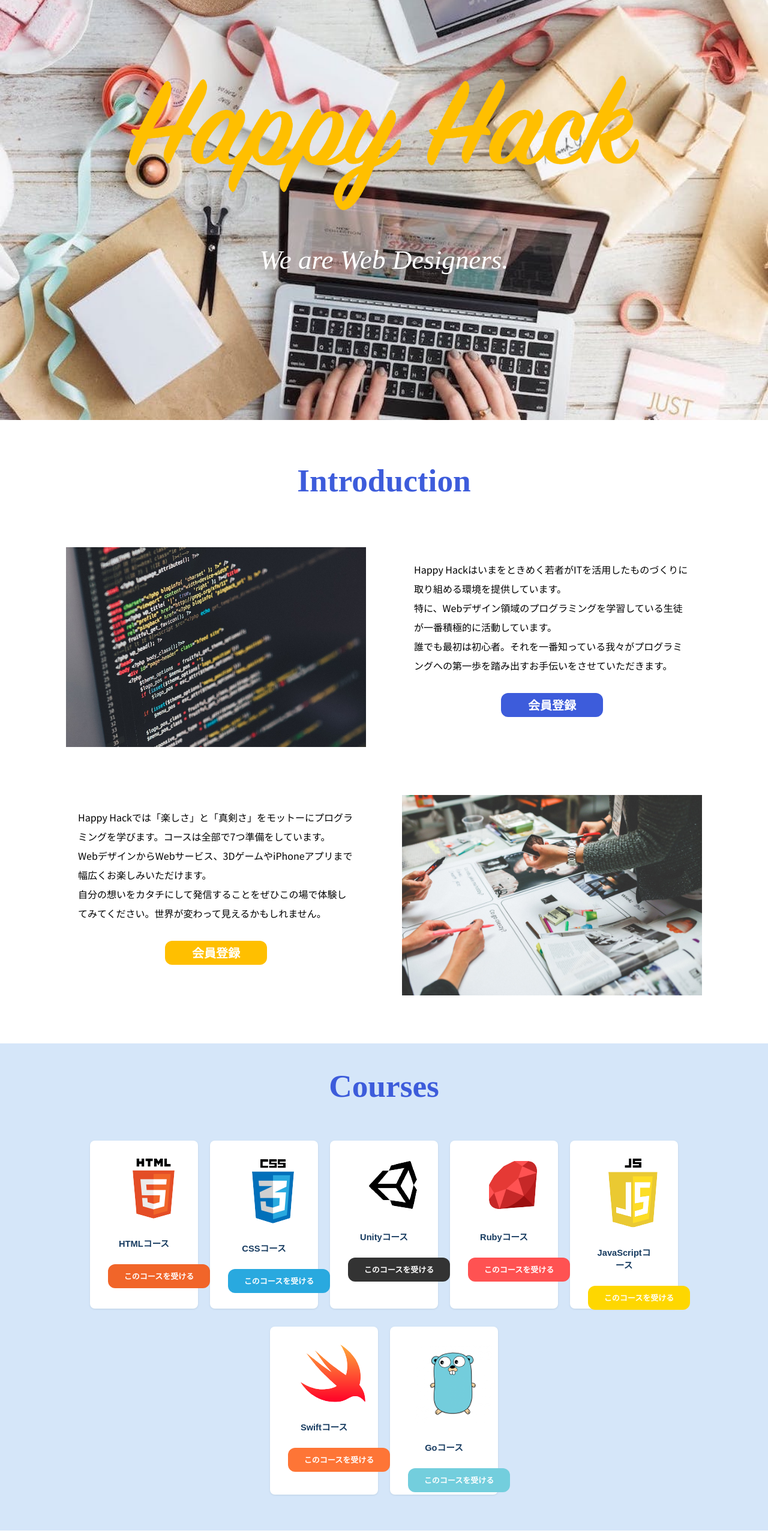
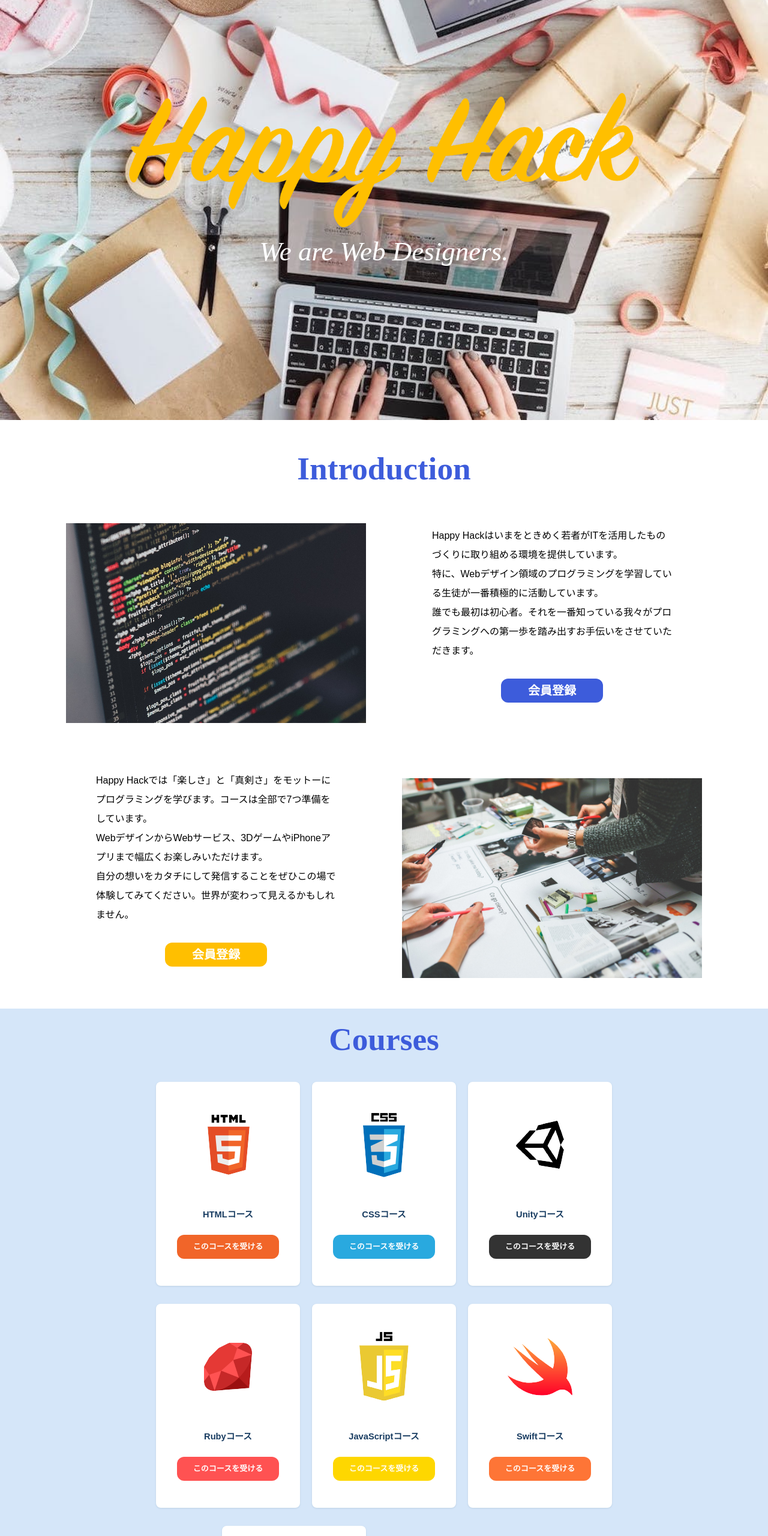
Before and after one commit to kunimisun/Happy-Hac, a plain HTML site: page index.html in a window 1280 px wide. Shown: the part 100-2660 px from the top of the page at 60% size. Drawn offline with nearby package versions, Linux system fonts and the light colour scheme; a script that the page names is missing.

Commit message:
Update style.css

```diff
--- a/style.css
+++ b/style.css
@@ -1,71 +1,41 @@
 *{
-    box-sizing: border-box;
     margin: 0;
     padding: 0;
     list-style: none;
-    font-family: 'Noto Sans JP', sans-serif;
-}
-section {
-    overflow: hidden;
+    font-family:  sans-serif;
 }
 
-
-
 header{
-
     height: 80px;
-    line-height: 80px;
-    display: flex;
-    justify-content:flex-end;
-
-
-    width: 100vw;
-
-
 }
 
 
 header ul{
     display: flex;
-    width: 600px;
-    justify-content:flex-end;
-
-
-    overflow: hidden;
     margin: 0 50px;
-
 }
 
-
-
 header a{
-    font-size: 16px;
-    font-weight: bold;
-    padding: 0 10px;
-    text-decoration: none;
-    color: black;
 
     display: block;
+    padding: 30px 15px 0;
     text-decoration: none;
-    padding: 30px 15px 0;
     color: #fff;
     transition: 0.5s;
     font-family: "Futura";
-    font-weight: normal;
     font-size: 20pt;
 }
 
+header a:hover{
+color:#3D5CDB;
+}
 
 
 header nav {
     position: absolute;
-    top: 0;
     right: 0;
-    z-index: 2;
+
   }
-
-
-
 
 
   h2 {
@@ -73,21 +43,10 @@ header nav {
     font-family: "Futura";
     font-weight: bold;
     font-size: 40pt;
-    padding: 40px;
     color: #3D5CDB;
+    padding: 20px;
   }
 
-
-.bg-slider {
-
-	width: 100vw;
-	height: 100vh;
-	background-position:center center;
-	background-size: cover;
-	display: flex;
-	align-items: center;
-	justify-content: center;
-}
 
 
 
@@ -103,33 +62,6 @@ header nav {
 }
 
 
-
-
-/*
-.bg-slider__title{
-	color: #fff;
-	font-size: 48px;
-	line-height: 1.5;
-	font-weight: bold;
-	text-align:center;
-	text-shadow: 1px 1px 1px #000;
-} */
-
-
-
-
-.title {
-  position: absolute;
-  top: 50%;
-  left: 50%;
-  transform: translateY(-50%) translateX(-50%);
-  -webkit-transform: translateY(-50%) translateX(-50%);
-}
-
-
-
-
-
 .title p{
     font-size: 45px;
     text-align: center;
@@ -137,8 +69,6 @@ header nav {
     color: #fff;
     font-family: "Futura";
     font-style: italic;
-    font-weight: lighter;
-
 }
 
 
@@ -176,28 +106,14 @@ header nav {
      margin-top: 750px;
   }
 
-.wrapper {
-    position: initial;
-    justify-content: center;
-    align-items: center;
-    margin-bottom: 40px;
-
-}
-
-
   .contents img {
     width: 500px;
     display: flex;
     margin: 0px 30px;
 
-
-
-
-
   }
 
   .contents{
-
       padding:40px;
      display: flex;
      justify-content: center;
@@ -206,12 +122,9 @@ header nav {
   }
 
   .content {
-    width: 500px;
-    padding: 20px;
+    width: 400px;
     line-height: 2;
-    margin: 0px 30px;
-
-
+    margin: 0px 80px;
 
   }
 
@@ -237,6 +150,8 @@ header nav {
 
 
   @media(max-width:450px) {
+
+
     .contents{
       display: flex;
       justify-content: center;
@@ -264,31 +179,16 @@ header nav {
 
 
 }
-/*
-.clearfix{
-    clear:both;
-}
- */
+
+
+
+
+
 
 
 
 .content2{
   flex-flow: row-reverse;
-}
-
-
- .slider{
-  margin: 100px auto;
-  width: 80%;
-}
-.slider img{
-  height: auto;
-  width: 100%;
-}
-/*slick setting*/
-.slick-prev:before,
-.slick-next:before {
-  color: #000;
 }
 
 
@@ -303,63 +203,32 @@ header nav {
 
 
 
- #hoge{
-    width:1000px;
-    height:500px;
-    margin:0 auto;
-    background-color:#000;
-  }
+
+
+
+
 
 
 
  #courses {
     background-color: rgba(186, 213, 245, 0.6);
     z-index: 1;
+    /* position:initial; */
+    width: 100%;
+    height: 900px;
+
   }
 
-  #particles-js {
-    width: 100%;
-    height: 100%;
-    position: absolute;
-    top: 0;
-    left: 0;
-    right: 0;
-    bottom: 0;
-    display: block;
-    z-index: -1;
+  .course{
+    display: flex;
+    justify-content: center;
+    align-items: center;
   }
 
 
-  .course {
-    display: flex;
-    justify-content: center;
-    align-items: center;
-    flex-wrap: wrap;
-  }
-
-
-  @media (min-width: 768px) {
 .course-container {
-      width: 750px;
-      display: flex;
-      justify-content: center;
-      align-items: center;
-      flex-wrap: wrap;
-    }
-  }
-
-  @media (min-width: 1200px) {
-    .course-container {
-      width: 1170px;
-      display: flex;
-      justify-content: center;
-      align-items: center;
-      flex-wrap: wrap;
-    }
-  }
-
-  .course-container {
-    max-width: 1200px;
+  /* max-width: 1200px; */
+  width: 80%;
   display: flex;
   justify-content: center;
   align-items: center;
@@ -428,6 +297,10 @@ header nav {
 
 @media(max-width: 450px) {
 
+  .course-container{
+   width:100%;
+  }
+
   .course_info {
     width: 140px;
     height: 200px;
@@ -471,19 +344,43 @@ header nav {
   .course_info a:hover {
     box-shadow: 0 2px 15px 2px rgba(133, 140, 142, 0.4);
   }
+
+  #courses {
+    height: 1200px;
+
+  }
+
+
+.images{
+  margin-top: 50px;
+}
 }
 
 
 
 
 
+.images{
+  margin-top:50px;
+}
+ .slider{
+  margin: 100px auto;
+
+  width: 80%;
+}
+.slider img{
+  height: auto;
+  width: 100%;
+}
+/*slick setting*/
+.slick-prev:before,
+.slick-next:before {
+  color: #000;
+}
 
 
 
-/*
-.slider{
-    margin-bottom: 60px;
-} */
+
 .access{
 
   display: flex;
@@ -501,19 +398,3 @@ footer{
   font-size: 14px;
   letter-spacing: 2px;
 }
-
-
-
-
-
-#particles-js {
-  width: 100%;
-  height: 100%;
-  position: absolute;
-  top: 0;
-  left: 0;
-  right: 0;
-  bottom: 0;
-  display: block;
-  z-index: -1;
-}
```
Lines whose indentation alone changed are shown as unchanged.
